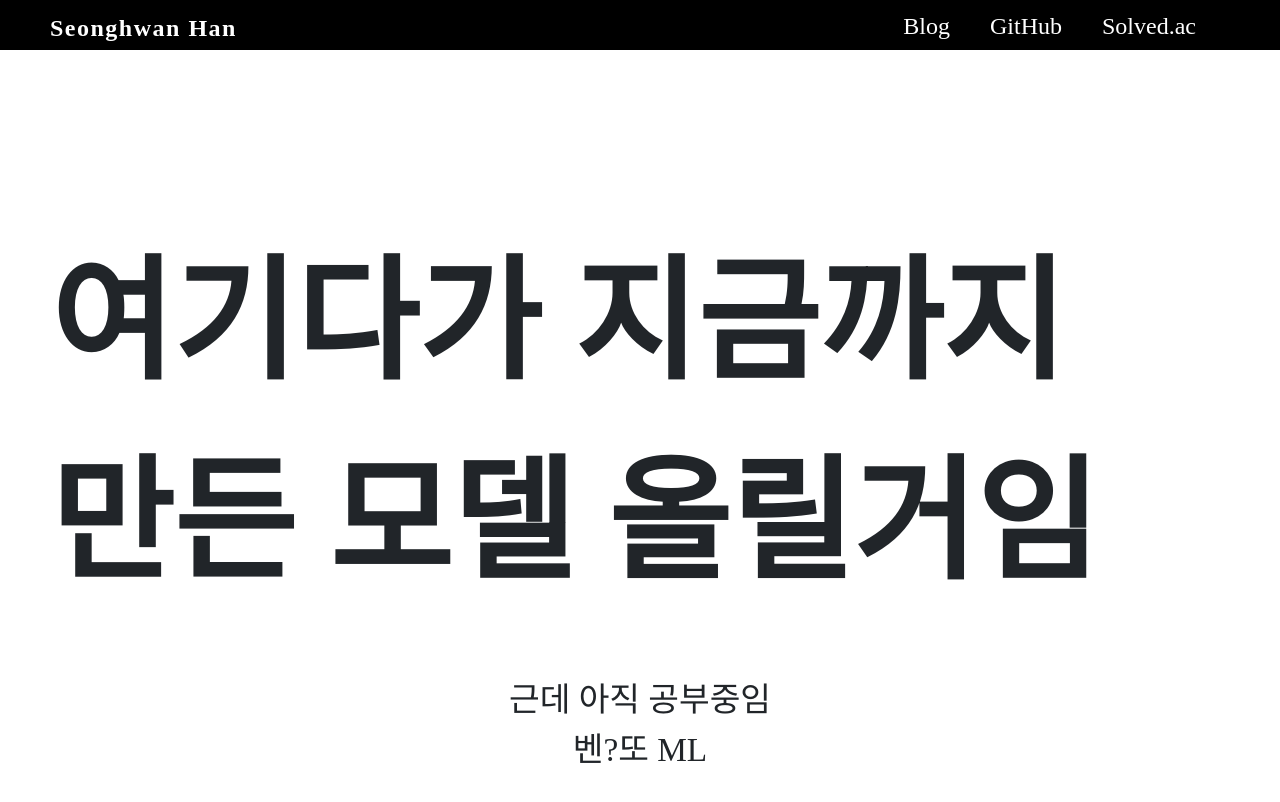
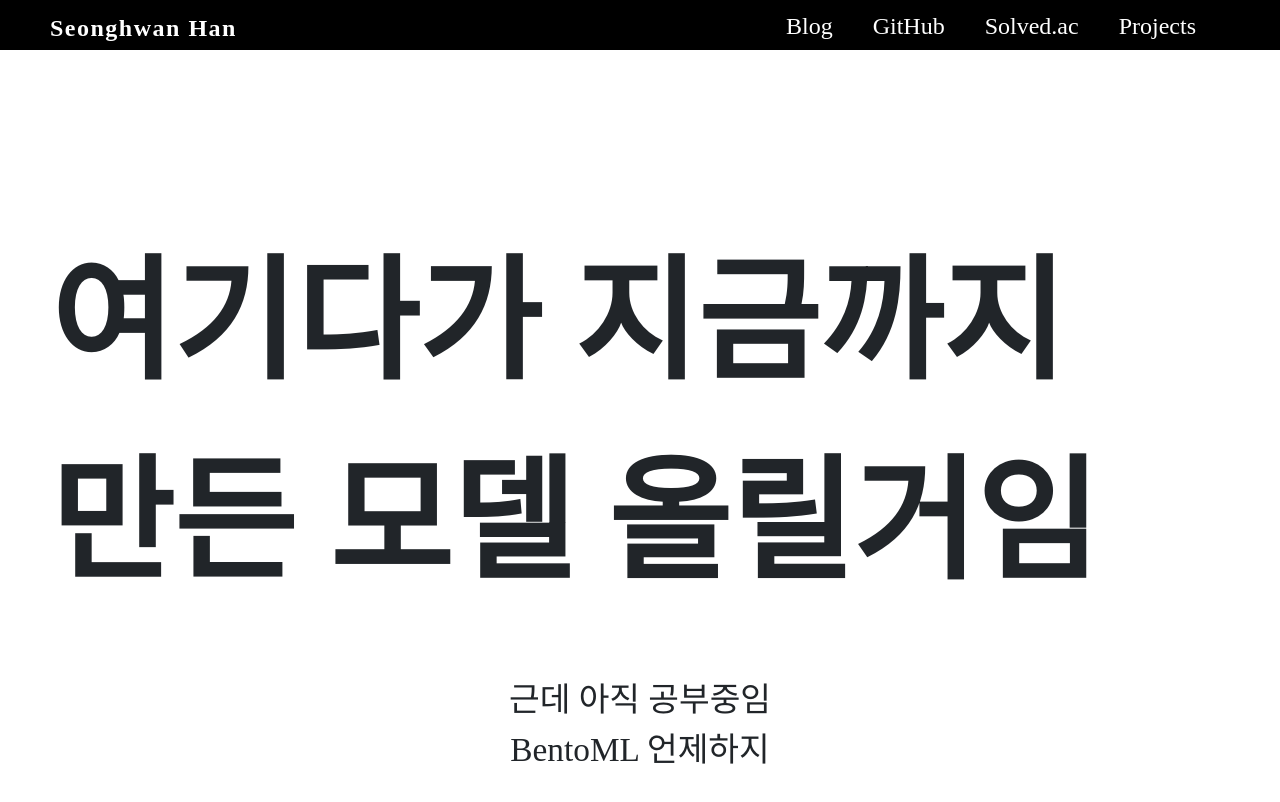
Before and after one commit to Hesh0629/blog_project, a React (Create React App) app: page /models in a window 1280 px wide. Shown: the top 802 px of the page. Built offline with nearby package versions, Linux system fonts and the light colour scheme; a web font is replaced by a local one.

Commit message:
add link in header

```diff
--- a/src/Header.js
+++ b/src/Header.js
@@ -1,4 +1,5 @@
 import React from 'react';
+import { Link } from 'react-router-dom';
 import './header.scss';
 const Header = () => {
 	return (
@@ -6,9 +7,11 @@ const Header = () => {
 			<div class="header-wrapper">
 				<div class="title">
 					<div class="titleBox">
+					<Link to="/" style={{ textDecoration: 'none' }}>
 						<a class="titleLink" href="http://hesh0629.github.io" style={{ cursor: 'pointer' }}>
 							Seonghwan Han
 						</a>
+					</Link>
 					</div>
 				</div>
 				<div class="link">
@@ -28,6 +31,13 @@ const Header = () => {
 								Solved.ac
 							</a>
 						</li>
+						<Link to="/models">
+							<li class="list">
+								<a class="box" href="https://solved.ac/profile/neogate">
+									Projects
+								</a>
+							</li>
+						</Link>
 					</ul>
 				</div>
 			</div>
--- a/src/components/models/Models.js
+++ b/src/components/models/Models.js
@@ -12,7 +12,7 @@ const Models = () => {
                 </div>
 				<div class="small-title">
                     근데 아직 공부중임<br/>
-                    벤?또 ML
+                    BentoML 언제하지
                 </div>
 			</div>
 		</div>
```
